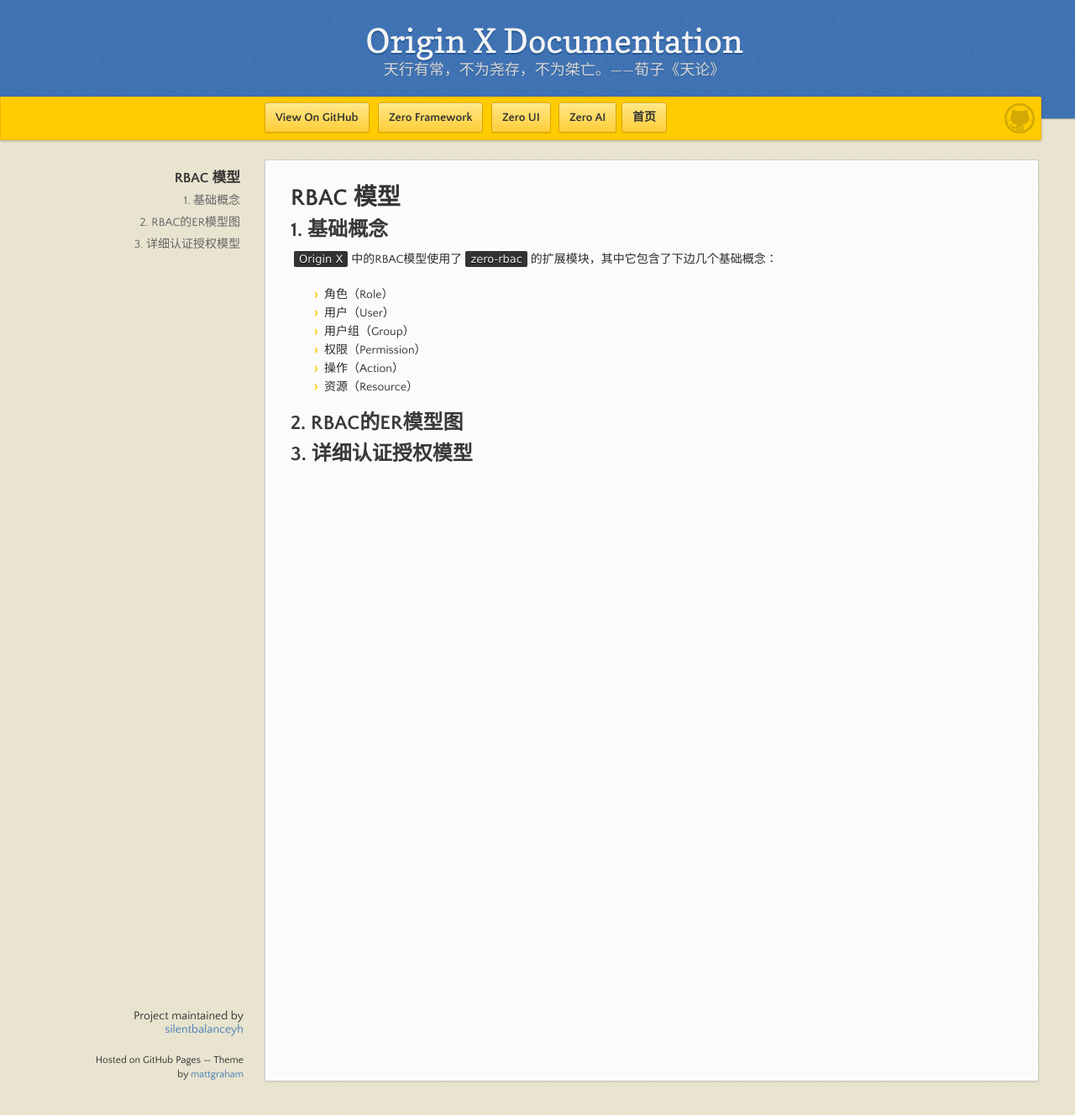
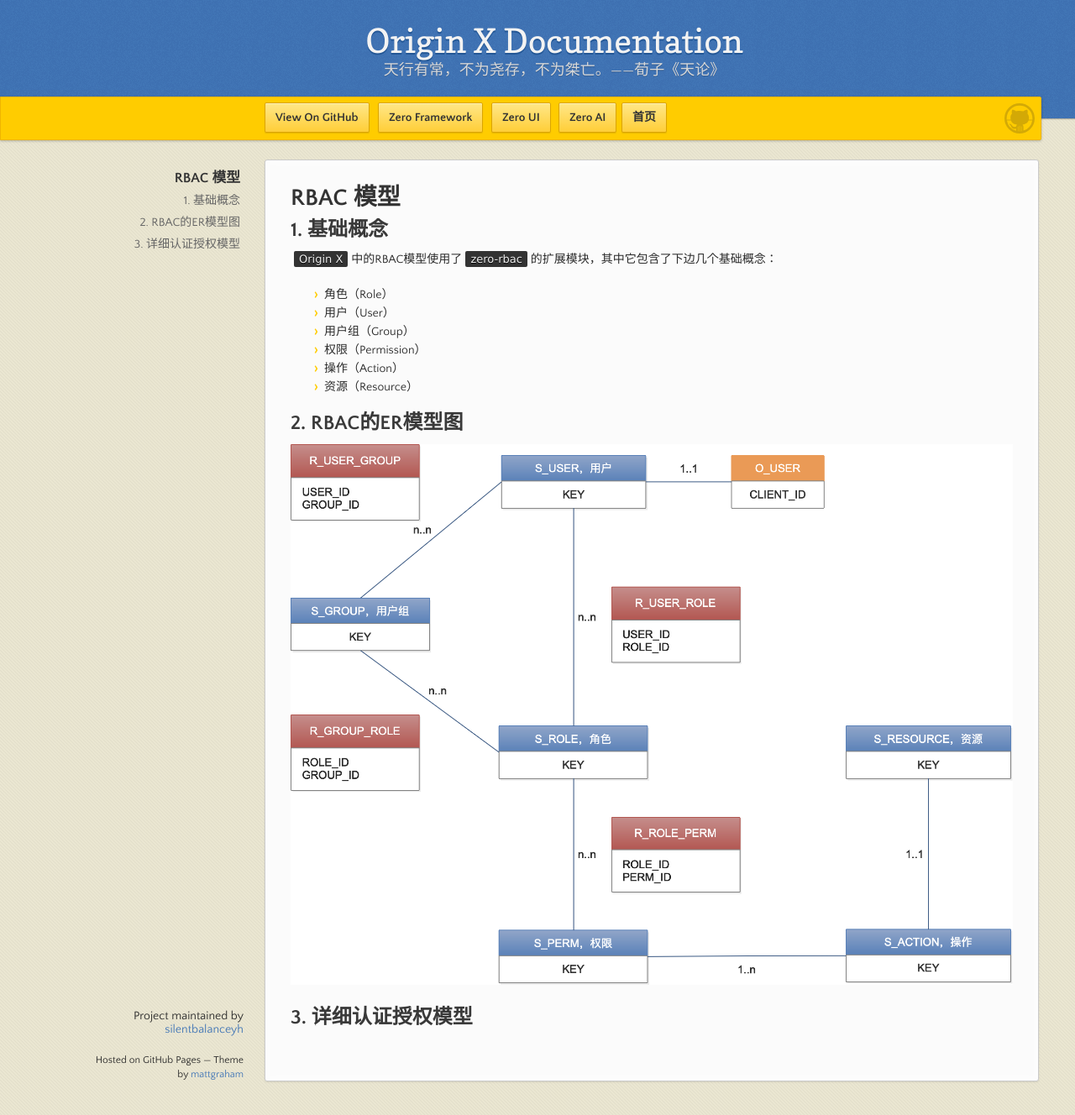
Before and after one commit to silentbalanceyh/mi-kb, a Jekyll site: the page built from origin-x-engine/quan-xian-jiao-cheng/os-002-rbacmo-xing.md, in a window 1280 px wide and 1328 px high. Shown: the whole window at 84% size. Built offline with Jekyll 4.4.1, drawn with Linux system fonts in a browser that asks for light colours; our own code applies the rules of GitHub Pages for plain Markdown files.

Commit message:
Updates origin-x-engine/quan-xian-jiao-cheng/os-002-rbacmo-xing.md
Auto commit by GitBook Editor

```diff
--- a/origin-x-engine/quan-xian-jiao-cheng/os-002-rbacmo-xing.md
+++ b/origin-x-engine/quan-xian-jiao-cheng/os-002-rbacmo-xing.md
@@ -13,5 +13,6 @@
 
 ## 2. RBAC的ER模型图
 
+![](/assets/images/ox/os-002-1.png)
 
 ## 3. 详细认证授权模型
```
Also changed, not shown: assets/images/ox/os-002-1.png (added).
